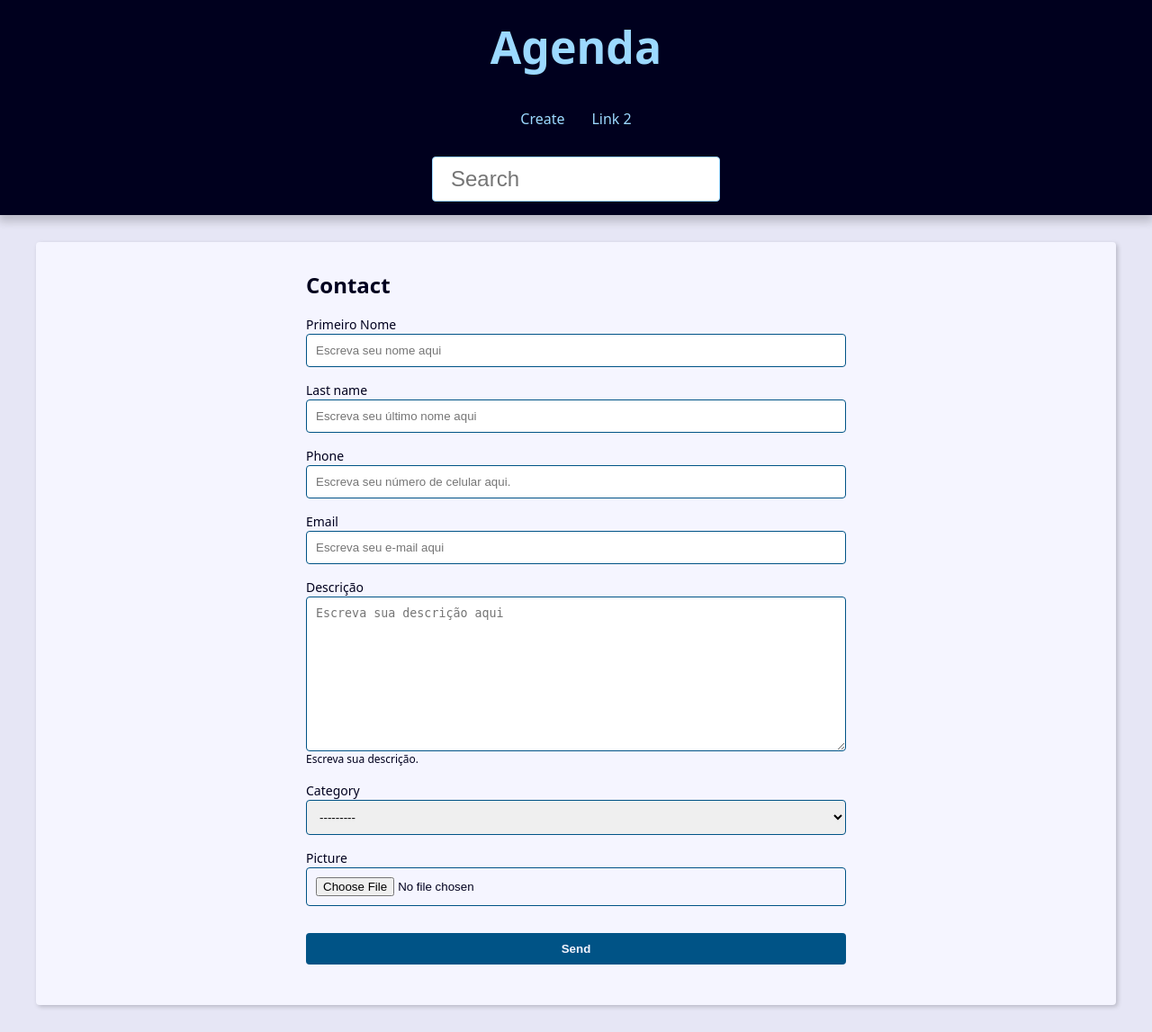
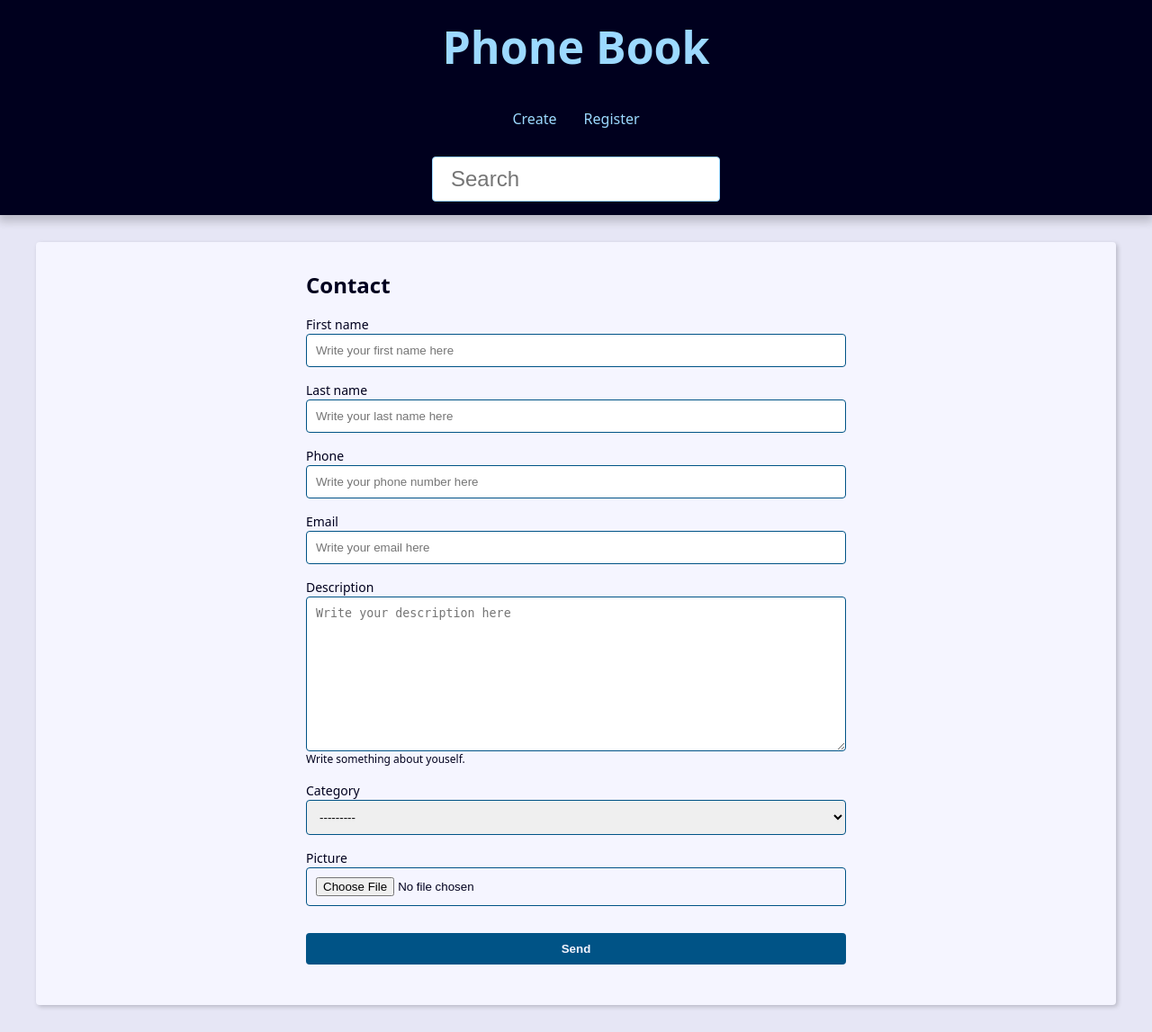
Before and after one commit to BrunaBallerini/django-agenda, a Django app: page /contact/create/ in a window 1280 px wide. Shown: the whole page at 90% size. Run offline with Django 5.2, Linux system fonts and the light colour scheme; data that the repository does not hold is empty.

Commit message:
Criando view, url e template para criação do form utilizando UserCreationForm

```diff
--- a/contact/forms.py
+++ b/contact/forms.py
@@ -1,4 +1,6 @@
 from django import forms
+from django.contrib.auth.forms import UserCreationForm
+from django.contrib.auth.models import User
 from django.core.exceptions import ValidationError
 
 from contact.models import Contact
@@ -8,20 +10,19 @@ class ContactForm(forms.ModelForm):
     first_name = forms.CharField(
         widget=forms.TextInput(
             attrs={
-                'placeholder': 'Escreva seu nome aqui',
+                'placeholder': 'Write your first name here',
             }
         ),
-        label='Primeiro Nome',
     )
 
     description = forms.CharField(
         widget=forms.Textarea(
             attrs={
-                'placeholder': 'Escreva sua descrição aqui',
+                'placeholder': 'Write your description here',
             }
         ),
-        label='Descrição',
-        help_text='Escreva sua descrição.'
+        label='Description',
+        help_text='Write something about youself.'
     )
 
     picture = forms.ImageField(
@@ -46,17 +47,17 @@ class ContactForm(forms.ModelForm):
         widgets = {
             'last_name': forms.TextInput(
                 attrs={
-                    'placeholder': 'Escreva seu último nome aqui',
+                    'placeholder': 'Write your last name here',
                 }
             ),
             'phone': forms.TextInput(
                 attrs={
-                    'placeholder': 'Escreva seu número de celular aqui.',
+                    'placeholder': 'Write your phone number here',
                 }
             ),
             'email': forms.TextInput(
                 attrs={
-                    'placeholder': 'Escreva seu e-mail aqui',
+                    'placeholder': 'Write your email here',
                 }
             ),
         }
@@ -66,7 +67,7 @@ class ContactForm(forms.ModelForm):
         last_name = self.cleaned_data.get('last_name')
 
         if first_name == last_name:
-            msg = 'Primeiro nome não pode ser igual ao último nome.'
+            msg = 'The first name cannot be the same as the las name.'
             self.add_error(
                 'last_name',
                 ValidationError(
@@ -84,8 +85,49 @@ class ContactForm(forms.ModelForm):
             self.add_error(
                 'first_name',
                 ValidationError(
-                    'Não digite ABC maiúsculo',
+                    'Do not type ABC',
                     code='invalid',
                 )
             )
         return first_name
+
+
+class RegisterForm(UserCreationForm):
+    first_name = forms.CharField(
+        required=True,
+    )
+
+    last_name = forms.CharField(
+        required=True,
+    )
+
+    email = forms.EmailField(
+        required=True,
+        error_messages={
+            'required': 'Este campo é obrigatório'
+        }
+    )
+
+    class Meta:
+        model = User
+        fields = (
+            'first_name',
+            'last_name',
+            'email',
+            'username',
+            'password1',
+            'password2',
+        )
+
+    def clean_email(self):
+        email = self.cleaned_data.get('email')
+
+        if User.objects.filter(email=email).exists():
+            self.add_error(
+                'email',
+                ValidationError(
+                    'E-mail já existente',
+                    code='invalid',
+                )
+            )
+        return email
--- a/contact/templates/contact/base.html
+++ b/contact/templates/contact/base.html
@@ -7,6 +7,9 @@
     {% include 'contact/partials/header.html' %}
   </header>
   <body>
+
+    {% include 'contact/partials/messages.html' %}
+
     <main class="content">
       {% block content %}
 
--- a/contact/templates/contact/contact.html
+++ b/contact/templates/contact/contact.html
@@ -19,13 +19,14 @@
     <div class="contact-links">
       <a class="btn btn-link" href="{% url "contact:update" contact.id %}">Update</a>
       <form action="{% url "contact:delete" contact.id %}" method="POST">
+        {% csrf_token %}
+
         {% if confirmation == 'no' %}
+          <input type="hidden" name="confirmation" value="yes">
           <button class="btn btn-link btn-delete" type="submit">Confirma?</button>
-          <input type="hidden" name="confirmation" value="yes">
         {% else %}
           <button class="btn btn-link btn-delete" type="submit">Delete</button>
         {% endif %}
-        {% csrf_token %}
 
       </form>
     </div>
--- a/contact/templates/contact/partials/head.html
+++ b/contact/templates/contact/partials/head.html
@@ -2,4 +2,4 @@
 <meta charset="UTF-8" />
 <meta name="viewport" content="width=device-width, initial-scale=1.0" />
 <link rel="stylesheet" href="{% static 'contact/css/style.css' %}" />
-<title>{{ site_title }} - Agenda</title>
+<title>{{ site_title }} - Phone Book</title>
--- a/contact/templates/contact/partials/header.html
+++ b/contact/templates/contact/partials/header.html
@@ -1,11 +1,11 @@
-<h1 class="header-heading"><a href="{% url 'contact:index' %}" class="header-link">Agenda</a></h1>
+<h1 class="header-heading"><a href="{% url 'contact:index' %}" class="header-link">Phone Book</a></h1>
 <nav class="menu">
   <ul class="menu-list">
     <li>
       <a href="{% url "contact:create" %}" class="menu-link">Create</a>
     </li>
     <li>
-      <a href="#" class="menu-link">Link 2</a>
+      <a href="{% url "contact:register" %}" class="menu-link">Register</a>
     </li>
   </ul>
 </nav>
--- /dev/null
+++ b/contact/templates/contact/partials/messages.html
@@ -0,0 +1,7 @@
+{% if messages %}
+{% for message in messages %}
+  <div class="message {{ message.tags }}">
+    {{ message }}
+  </div>
+{% endfor %}
+{% endif %}
--- a/contact/templates/contact/partials/pagination.html
+++ b/contact/templates/contact/partials/pagination.html
@@ -2,15 +2,15 @@
   <div class="pagination">
     <span class="step-links">
       {% if page_obj.has_previous %}
-        <a href="?page=1&q={{ search_value }}">&laquo; primeira</a>
-        <a href="?page={{ page_obj.previous_page_number }}&q={{ search_value }}">anterior</a>
+        <a href="?page=1&q={{ search_value }}">&laquo; first</a>
+        <a href="?page={{ page_obj.previous_page_number }}&q={{ search_value }}">previous</a>
       {% endif %}
 
-      <span class="current">Página {{ page_obj.number }} de {{ page_obj.paginator.num_pages }}.</span>
+      <span class="current">Page {{ page_obj.number }} of {{ page_obj.paginator.num_pages }}.</span>
 
       {% if page_obj.has_next %}
-        <a href="?page={{ page_obj.next_page_number }}&q={{ search_value }}">próxima</a>
-        <a href="?page={{ page_obj.paginator.num_pages }}&q={{ search_value }}">última &raquo;</a>
+        <a href="?page={{ page_obj.next_page_number }}&q={{ search_value }}">next</a>
+        <a href="?page={{ page_obj.paginator.num_pages }}&q={{ search_value }}">last &raquo;</a>
       {% endif %}
     </span>
   </div>
--- a/contact/urls.py
+++ b/contact/urls.py
@@ -12,6 +12,10 @@ urlpatterns = [
          views.update, name='update'),  # update
     path('contact/<int:contact_id>/delete/',
          views.delete, name='delete'),  # delete
+
+    path('user/create/', views.register,
+         name='register'),  # create
+
     path('search/', views.search, name='search'),
     path('', views.index, name='index'),
 ]
--- a/contact/views/__init__.py
+++ b/contact/views/__init__.py
@@ -1,2 +1,3 @@
 from .contact_forms import *
 from .contact_views import *
+from .user_forms import *
--- a/project/settings.py
+++ b/project/settings.py
@@ -111,7 +111,7 @@ LANGUAGE_CODE = 'pt-br'
 
 TIME_ZONE = 'America/Sao_Paulo'
 
-USE_I18N = True
+USE_I18N = False
 
 USE_TZ = True
 
```
Also changed, not shown: contact/templates/contact/register.html (added, +30 -0 lines), contact/views/user_forms.py (added, +26 -0 lines).
